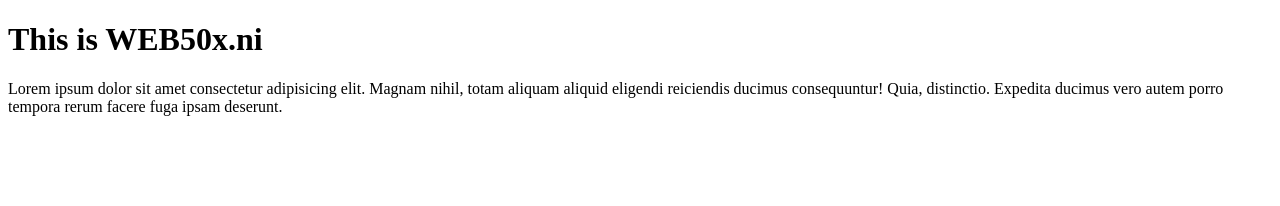
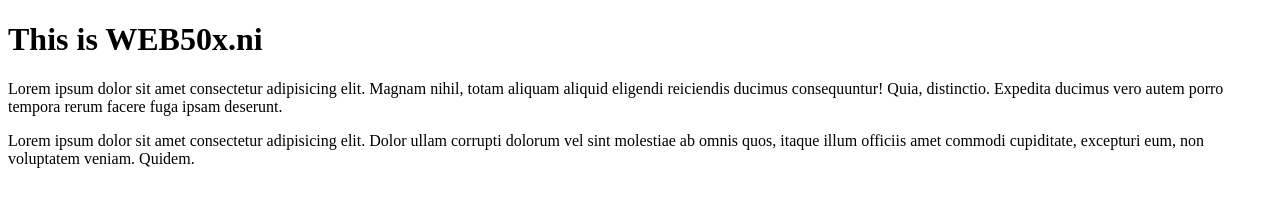
Before and after one commit to WEB50XNI/lecture0, a plain HTML site: page index.html in a window 1280 px wide. Drawn offline with Linux system fonts and the light colour scheme.

Commit message:
Lecture 0 - Grupo C

```diff
--- a/index.html
+++ b/index.html
@@ -9,5 +9,6 @@
 <body>
     <h1>This is WEB50x.ni</h1>
     <p>Lorem ipsum dolor sit amet consectetur adipisicing elit. Magnam nihil, totam aliquam aliquid eligendi reiciendis ducimus consequuntur! Quia, distinctio. Expedita ducimus vero autem porro tempora rerum facere fuga ipsam deserunt.</p>
+    <p>Lorem ipsum dolor sit amet consectetur adipisicing elit. Dolor ullam corrupti dolorum vel sint molestiae ab omnis quos, itaque illum officiis amet commodi cupiditate, excepturi eum, non voluptatem veniam. Quidem.</p>
 </body>
 </html>
```
